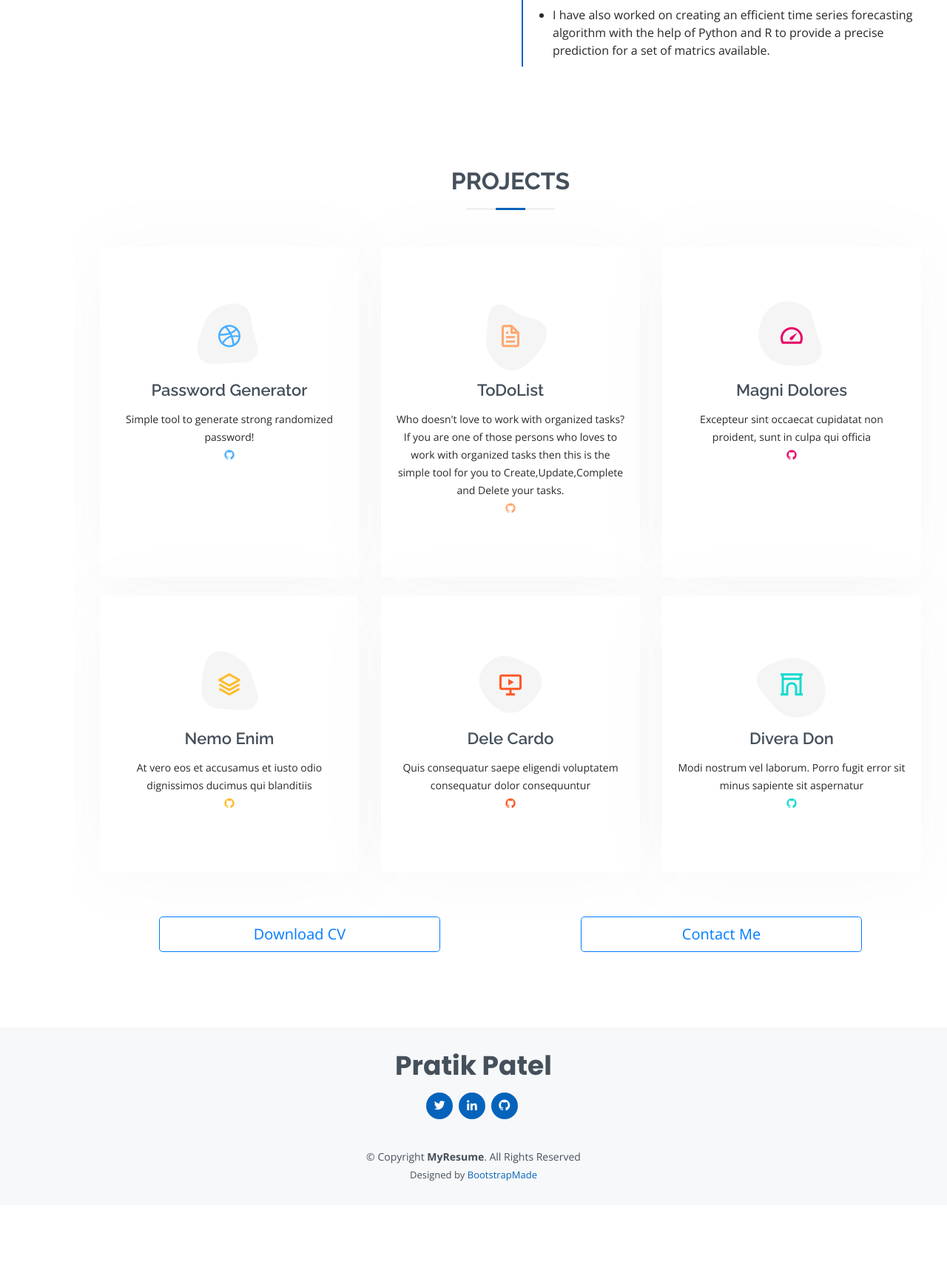
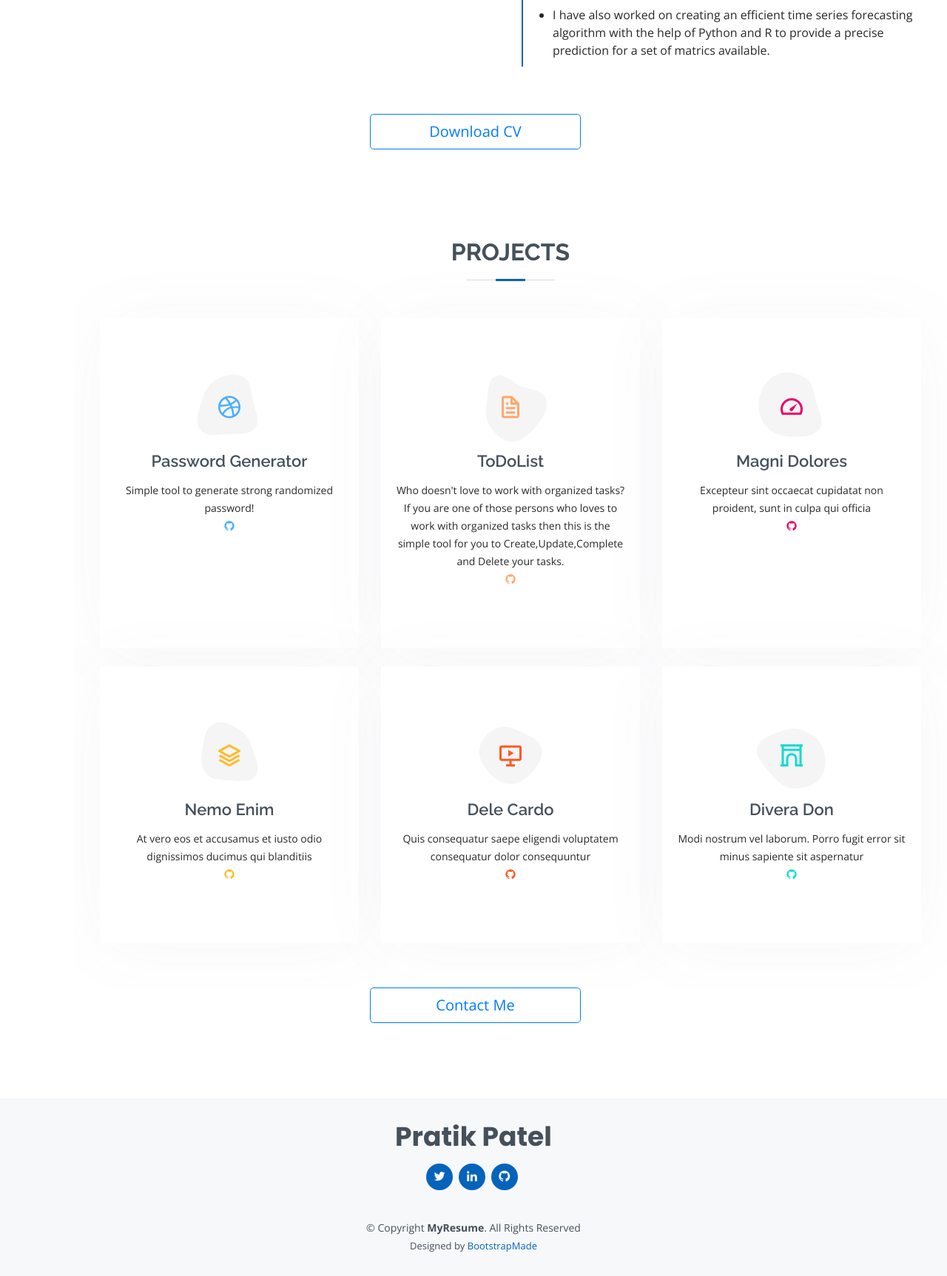
Before and after one commit to pratikp676/portfolio, a Django app: page / in a window 1280 px wide. Shown: the part 2516-4241 px from the top of the page at 74% size. Before the commit the page ends 4113 px from the top, so only its background shows below. Run offline with Django 3.2, Linux system fonts and the light colour scheme; some libraries are stand-ins or nearby versions.

Commit message:
changed button position

```diff
--- a/pw1/templates/pw1/index.html
+++ b/pw1/templates/pw1/index.html
@@ -233,7 +233,12 @@
             </div>
           </div>
         </div>
-
+        <br><br>
+        <div class="row">
+          <div class="col-md-4"></div>
+            <a href="{% static 'pw1/assets/resume.pdf' %}" class="btn btn-lg btn-outline-primary text-center col-md-3"role="Download" >Download CV</a>
+            <div class="col-md-5"></div>
+        </div>
       </div>
     </section><!-- End Resume Section -->
 
@@ -352,11 +357,9 @@
 
     <div class="container section-title">
       <div class="row">
-        <div class="col-md-1"></div>
-        <a href="{% static 'pw1/assets/resume.pdf' %}" class="btn btn-lg btn-outline-primary text-center col-md-4"role="Download" >Download CV</a>
-        <div class="col-md-2"></div>
-        <a href="{% url 'contact' %}" class="btn btn-lg btn-outline-primary text-center col-md-4" role="button" >Contact Me</a>
-        <div class="col-md-1"></div>
+        <div class="col-md-4"></div>
+        <a href="{% url 'contact' %}" class="btn btn-lg btn-outline-primary text-center col-md-3" role="button" >Contact Me</a>
+        <div class="col-md-5"></div>
       </div>
     </div>
   </main><!-- End #main -->
```
